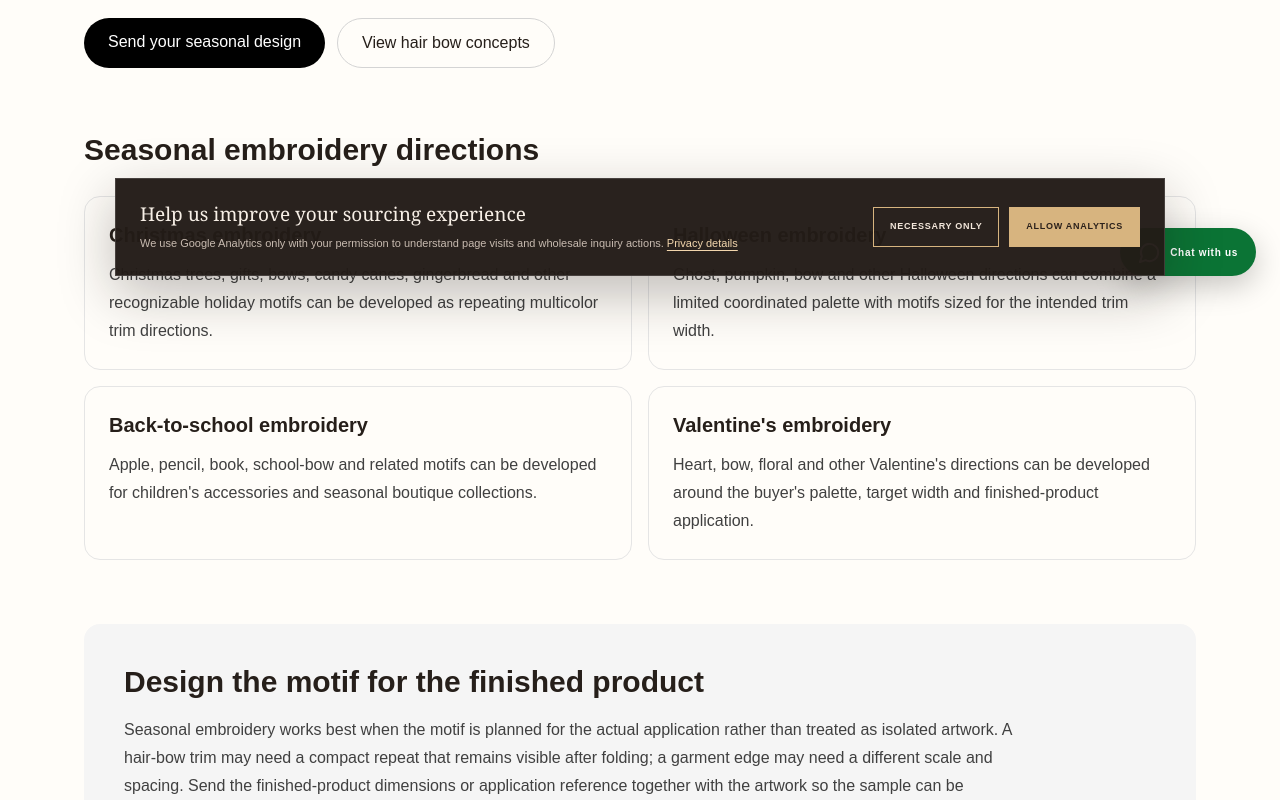
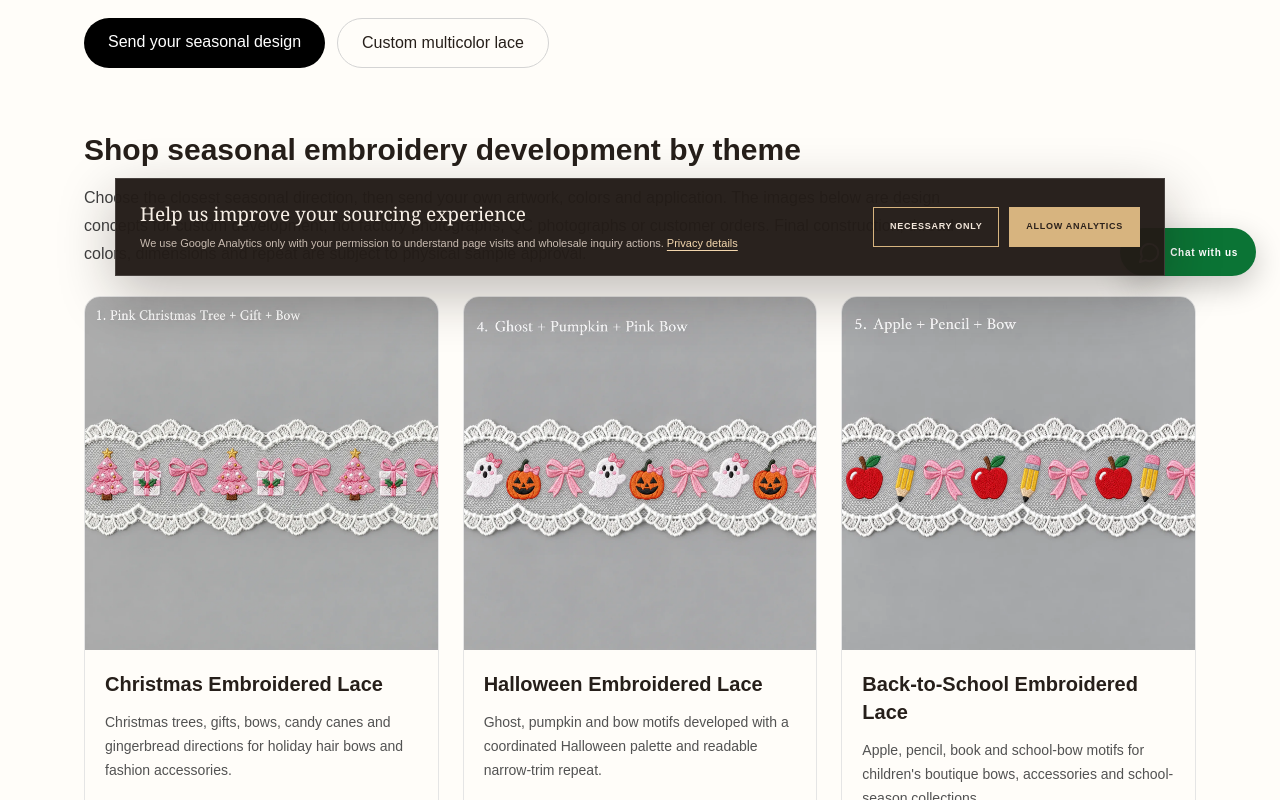
Before and after one commit to linxingwei/lace-b2b-site, a Next.js app: page /seasonal-embroidered-lace-trim in a window 1280 px wide. Shown: the part 500-1300 px from the top of the page. Built offline with nearby package versions, Linux system fonts and the light colour scheme; no server answers.

Commit message:
Build visual seasonal SEO hub with topic links

```diff
--- a/app/seasonal-embroidered-lace-trim/page.tsx
+++ b/app/seasonal-embroidered-lace-trim/page.tsx
@@ -1,10 +1,16 @@
 import type { Metadata } from "next";
+import Image from "next/image";
 import Link from "next/link";
 
 const path = "/seasonal-embroidered-lace-trim";
 const base = "https://www.veloracelace.com";
 const whatsapp = "https://wa.me/8615767956637?text=Hello%20VELORACE%20LACE%2C%20I%20am%20developing%20a%20seasonal%20multicolor%20embroidered%20lace%20trim.%20I%20will%20send%20the%20theme%2C%20reference%2C%20colors%2C%20width%2C%20application%20and%20quantity.";
-export const metadata: Metadata = { title: "Seasonal Multicolor Embroidered Lace Trim | Custom Supplier", description: "Develop custom Christmas, Halloween, back-to-school and Valentine's multicolor embroidered lace trim from artwork or reference images for fashion and hair accessories.", alternates: { canonical: path }, openGraph: { title: "Seasonal Multicolor Embroidered Lace Trim | VELORACE LACE", description: "Custom seasonal embroidery motifs and coordinated thread colors for narrow lace trim, hair bows, childrenswear and fashion accessories.", url: path, type: "website" } };
+const collections = [
+  { title: "Christmas Embroidered Lace", href: "/christmas-embroidered-lace-trim", image: "/products/hair-bow-lace/pink-christmas-tree-gift-bow-embroidered-lace-trim.webp", alt: "Pink Christmas tree gift and bow multicolor embroidered lace trim design concept", text: "Christmas trees, gifts, bows, candy canes and gingerbread directions for holiday hair bows and fashion accessories." },
+  { title: "Halloween Embroidered Lace", href: "/halloween-embroidered-lace-trim", image: "/products/hair-bow-lace/ghost-pumpkin-pink-bow-embroidered-lace-trim.webp", alt: "Ghost pumpkin and pink bow multicolor Halloween embroidered lace trim design concept", text: "Ghost, pumpkin and bow motifs developed with a coordinated Halloween palette and readable narrow-trim repeat." },
+  { title: "Back-to-School Embroidered Lace", href: "/back-to-school-embroidered-lace-trim", image: "/products/hair-bow-lace/apple-pencil-bow-embroidered-lace-trim.webp", alt: "Apple pencil and bow back-to-school multicolor embroidered lace trim design concept", text: "Apple, pencil, book and school-bow motifs for children's boutique bows, accessories and school-season collections." },
+] as const;
+export const metadata: Metadata = { title: "Seasonal Multicolor Embroidered Lace Trim | Custom Supplier", description: "Develop custom Christmas, Halloween, back-to-school and Valentine's multicolor embroidered lace trim from artwork or reference images for fashion and hair accessories.", alternates: { canonical: path }, openGraph: { title: "Seasonal Multicolor Embroidered Lace Trim | VELORACE LACE", description: "Custom seasonal embroidery motifs and coordinated thread colors for narrow lace trim, hair bows, childrenswear and fashion accessories.", url: path, type: "website", images: [{ url: collections[0].image, alt: collections[0].alt }] } };
 const themes = [["Christmas embroidery", "Christmas trees, gifts, bows, candy canes, gingerbread and other recognizable holiday motifs can be developed as repeating multicolor trim directions."],["Halloween embroidery", "Ghost, pumpkin, bow and other Halloween directions can combine a limited coordinated palette with motifs sized for the intended trim width."],["Back-to-school embroidery", "Apple, pencil, book, school-bow and related motifs can be developed for children's accessories and seasonal boutique collections."],["Valentine's embroidery", "Heart, bow, floral and other Valentine's directions can be developed around the buyer's palette, target width and finished-product application."]] as const;
 const faqs = [["Can seasonal lace use several embroidery colors?", "Yes. Multicolor thread palettes can be reviewed as part of the design. Send the intended colors and reference artwork so the practical embroidery construction can be evaluated before sampling."],["Can you develop a seasonal motif from my own artwork?", "Yes. Send the artwork or reference together with the application, target width, approximate motif scale and color direction for development review."],["Is seasonal embroidered lace suitable for hair bows?", "It can be developed for hair-bow overlays and other children's accessories when the motif repeat, trim width and center-fold visibility are planned around the finished bow."],["Should I order a sample first?", "A physical sample is recommended for a custom seasonal design so color balance, motif readability, stitch definition, repeat and fit can be reviewed before bulk production."]] as const;
 export default function SeasonalLacePage() {
@@ -12,9 +18,12 @@ export default function SeasonalLacePage() {
   return <main className="mx-auto max-w-6xl px-5 py-10 md:py-16">
     <script type="application/ld+json" dangerouslySetInnerHTML={{ __html: JSON.stringify(schema) }} />
     <nav className="mb-6 text-sm text-neutral-600"><Link href="/">Home</Link> / <Link href="/custom-multicolor-embroidered-lace">Multicolor Embroidery</Link> / Seasonal Lace</nav>
-    <section className="max-w-4xl"><p className="mb-3 text-sm font-semibold uppercase tracking-wider">Seasonal motif development · Custom multicolor embroidery</p><h1 className="text-4xl font-semibold leading-tight md:text-6xl">Seasonal Multicolor Embroidered Lace Trim</h1><p className="mt-6 text-lg leading-8 text-neutral-700">Develop Christmas, Halloween, back-to-school, Valentine&apos;s and other seasonal embroidered lace trims around your own color palette and finished product. VELORACE LACE can review artwork, motif scale, thread colors, repeat spacing, target width, mesh base and edge construction before a physical sample is approved.</p><div className="mt-7 flex flex-wrap gap-3"><a className="rounded-full bg-black px-6 py-3 text-white" href={whatsapp}>Send your seasonal design</a><Link className="rounded-full border border-neutral-300 px-6 py-3" href="/hair-bow-lace">View hair bow concepts</Link></div></section>
+    <section className="max-w-4xl"><p className="mb-3 text-sm font-semibold uppercase tracking-wider">Seasonal motif development · Custom multicolor embroidery</p><h1 className="text-4xl font-semibold leading-tight md:text-6xl">Seasonal Multicolor Embroidered Lace Trim</h1><p className="mt-6 text-lg leading-8 text-neutral-700">Develop Christmas, Halloween, back-to-school, Valentine&apos;s and other seasonal embroidered lace trims around your own color palette and finished product. VELORACE LACE can review artwork, motif scale, thread colors, repeat spacing, target width, mesh base and edge construction before a physical sample is approved.</p><div className="mt-7 flex flex-wrap gap-3"><a className="rounded-full bg-black px-6 py-3 text-white" href={whatsapp}>Send your seasonal design</a><Link className="rounded-full border border-neutral-300 px-6 py-3" href="/custom-multicolor-embroidered-lace">Custom multicolor lace</Link></div></section>
+
+    <section className="mt-16"><h2 className="text-3xl font-semibold">Shop seasonal embroidery development by theme</h2><p className="mt-4 max-w-4xl leading-7 text-neutral-700">Choose the closest seasonal direction, then send your own artwork, colors and application. The images below are design concepts for custom development, not factory photographs, QC photographs or customer orders. Final construction, thread colors, dimensions and repeat are subject to physical sample approval.</p><div className="mt-7 grid gap-6 md:grid-cols-3">{collections.map((item,index) => <Link href={item.href} key={item.href} className="overflow-hidden rounded-2xl border border-neutral-200"><Image src={item.image} alt={item.alt} width={900} height={900} priority={index === 0} sizes="(min-width: 768px) 33vw, 100vw" className="aspect-square w-full object-cover" /><div className="p-5"><h3 className="text-xl font-semibold">{item.title}</h3><p className="mt-3 text-sm leading-6 text-neutral-600">{item.text}</p><span className="mt-4 inline-block font-semibold underline">Explore this theme</span></div></Link>)}</div></section>
+
     <section className="mt-16"><h2 className="text-3xl font-semibold">Seasonal embroidery directions</h2><div className="mt-7 grid gap-4 md:grid-cols-2">{themes.map(([h,p]) => <article className="rounded-2xl border border-neutral-200 p-6" key={h}><h3 className="text-xl font-semibold">{h}</h3><p className="mt-3 leading-7 text-neutral-700">{p}</p></article>)}</div></section>
-    <section className="mt-16 rounded-2xl bg-neutral-100 p-7 md:p-10"><h2 className="text-3xl font-semibold">Design the motif for the finished product</h2><p className="mt-4 max-w-4xl leading-7 text-neutral-700">Seasonal embroidery works best when the motif is planned for the actual application rather than treated as isolated artwork. A hair-bow trim may need a compact repeat that remains visible after folding; a garment edge may need a different scale and spacing. Send the finished-product dimensions or application reference together with the artwork so the sample can be reviewed in context.</p></section>
+    <section className="mt-16 rounded-2xl bg-neutral-100 p-7 md:p-10"><h2 className="text-3xl font-semibold">Design the motif for the finished product</h2><p className="mt-4 max-w-4xl leading-7 text-neutral-700">Seasonal embroidery works best when the motif is planned for the actual application rather than treated as isolated artwork. A hair-bow trim may need a compact repeat that remains visible after folding; a garment edge may need a different scale and spacing. Send the finished-product dimensions or application reference together with the artwork so the sample can be reviewed in context.</p><Link className="mt-5 inline-block font-semibold underline" href="/hair-bow-lace">See multicolor embroidered lace developed for hair bows</Link></section>
     <section className="mt-16 grid gap-6 md:grid-cols-3"><article className="rounded-2xl border border-neutral-200 p-6"><h2 className="text-xl font-semibold">1. Theme & artwork</h2><p className="mt-3 leading-7 text-neutral-700">Send the holiday or seasonal direction, artwork, reference image and motifs that must remain recognizable.</p></article><article className="rounded-2xl border border-neutral-200 p-6"><h2 className="text-xl font-semibold">2. Color & layout</h2><p className="mt-3 leading-7 text-neutral-700">Define the target palette, width, motif scale and repeat. Keep the palette purposeful when production simplicity matters.</p></article><article className="rounded-2xl border border-neutral-200 p-6"><h2 className="text-xl font-semibold">3. Physical sample</h2><p className="mt-3 leading-7 text-neutral-700">Review stitch definition, color balance, repeat, hand feel and fit on the intended product before bulk confirmation.</p></article></section>
     <section className="mt-16"><h2 className="text-3xl font-semibold">Related custom embroidery sourcing</h2><p className="mt-4 leading-7 text-neutral-700">For a broader custom program, start with <Link className="font-semibold underline" href="/custom-multicolor-embroidered-lace">custom multicolor embroidered lace trim</Link>. For children&apos;s boutique bow applications, browse the <Link className="font-semibold underline" href="/hair-bow-lace">hair bow lace collection</Link>. For general embroidery constructions, see <Link className="font-semibold underline" href="/embroidery-lace">embroidery lace</Link>.</p></section>
     <section className="mt-16"><h2 className="text-3xl font-semibold">Seasonal embroidered lace FAQ</h2><div className="mt-6 divide-y">{faqs.map(([q,a]) => <div className="py-5" key={q}><h3 className="text-xl font-semibold">{q}</h3><p className="mt-2 leading-7 text-neutral-700">{a}</p></div>)}</div></section>
```
